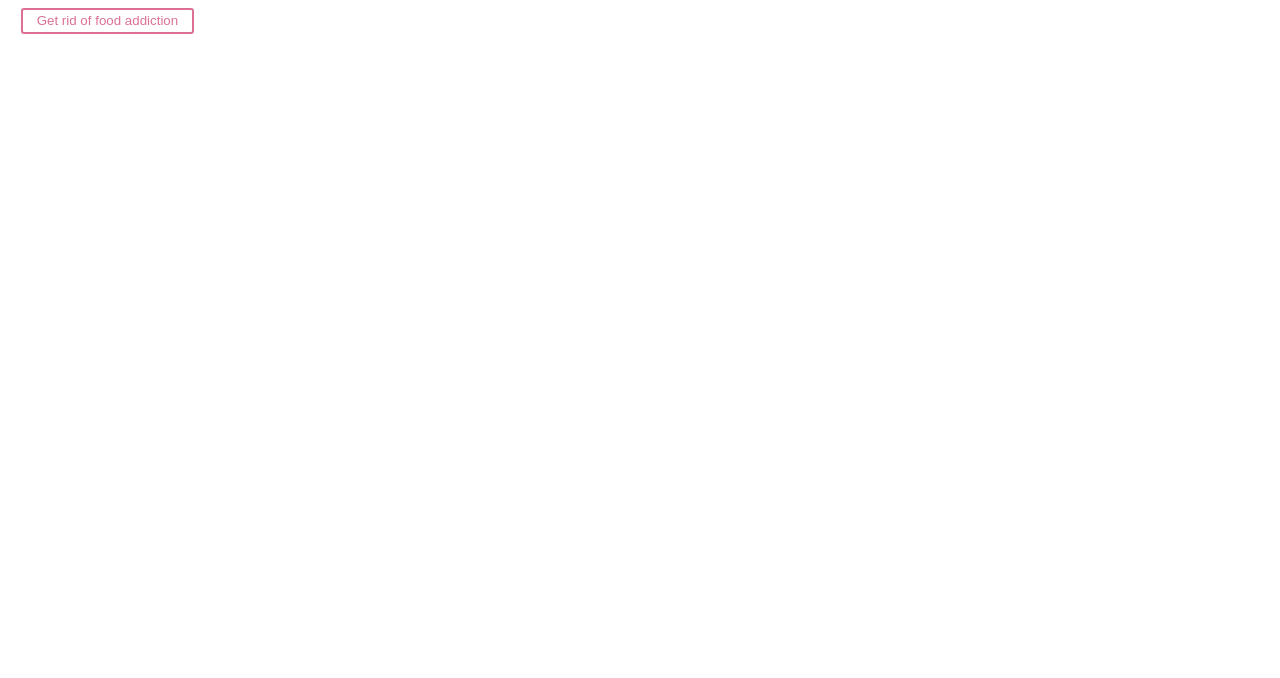
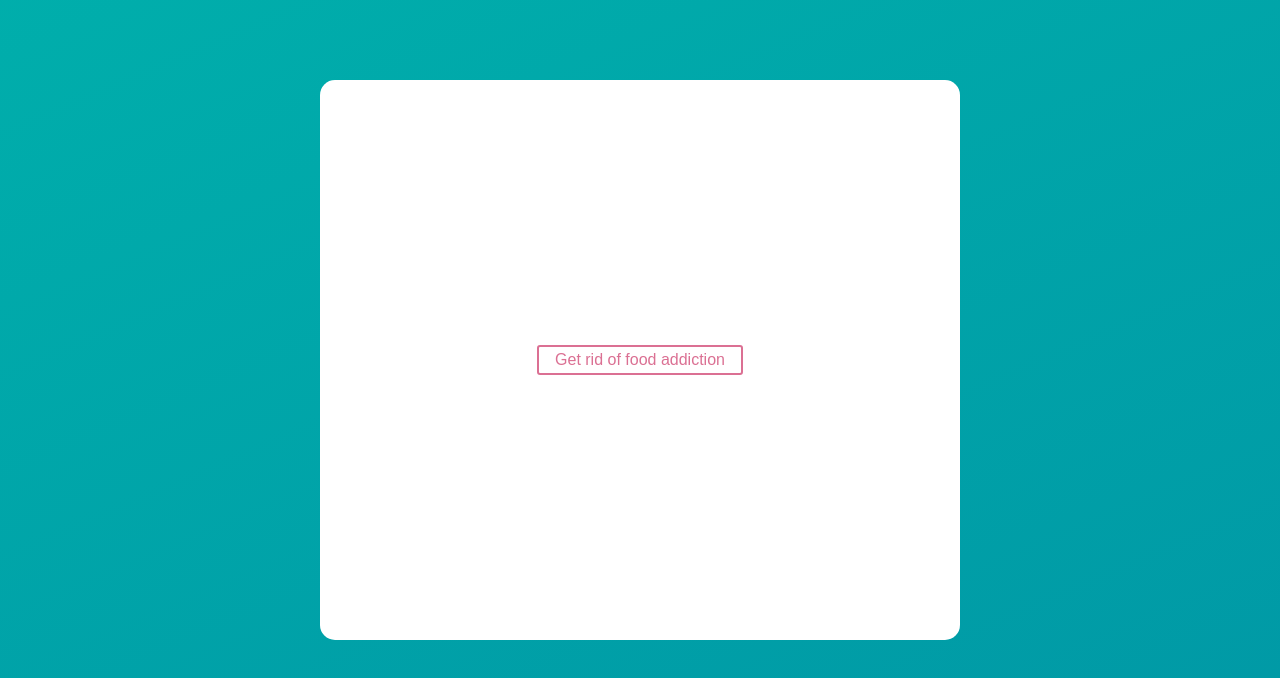
Before and after one commit to spiderpoul/survey-analysis, a React app: page / in a window 1280 px wide. Shown: the top 678 px of the page. Built offline with nearby package versions, Linux system fonts and the light colour scheme.

Commit message:
Add layout- wip

```diff
--- a/src/App.tsx
+++ b/src/App.tsx
@@ -0,0 +1,63 @@
+import * as React from 'react';
+import * as ReactDom from 'react-dom';
+import styled, { keyframes } from 'styled-components';
+
+export default class App extends React.Component<any, any> {
+  render() {
+    return (
+      <Container>
+        <Form>
+          <Button>Get rid of food addiction</Button>
+        </Form>
+      </Container>
+    )
+  }
+};
+
+const backgroundChange = keyframes`
+      0%{background-position: 13% 0%}
+      50%{background-position: 88% 100%}
+      100%{background-position: 13% 0%}
+`;
+
+const Container = styled.div`
+  display: flex;
+  justify-content: center;
+  align-items: center;
+  height: 100vh;
+  width: 100vw;
+
+  background: linear-gradient(337deg, #92d4c3, #01799d, #00b4ad, #f2cc00);
+  background-size: 800% 800%;
+
+  animation: ${backgroundChange} 60s ease infinite;
+`;
+
+const appearFromTop = keyframes`
+  0%{top: -50%; opacity: 0}
+  100%{top: 10%; opacity: 1}
+`;
+
+const Form = styled.form`
+  display: flex;
+  justify-content: center;
+  align-items: center;
+  position: absolute;
+  top: 10%;
+  left: 50%;
+  transform: translateX(-50%);
+  width: 50%;
+  height: 70%;
+  background-color: white;
+  animation: ${appearFromTop} 1s ease-in;
+  border-radius: 15px;
+`;
+
+const Button = styled.button`
+  border-radius: 3px;
+  padding: 0.25em 1em;
+  margin: 0 1em;
+  background: transparent;
+  color: palevioletred;
+  border: 2px solid palevioletred;
+`;
--- a/src/init.tsx
+++ b/src/init.tsx
@@ -1,6 +1,8 @@
 import * as React from 'react';
 import * as ReactDom from 'react-dom';
 import styled from 'styled-components';
+import 'normalize.css';
+import App from './App';
 
 const Button = styled.button`
   border-radius: 3px;
@@ -13,7 +15,7 @@ const Button = styled.button`
 
 ReactDom.render(
   (
-      <Button>Get rid of food addiction</Button>
+      <App />
   ),
   document.getElementById('root')
 );
```
